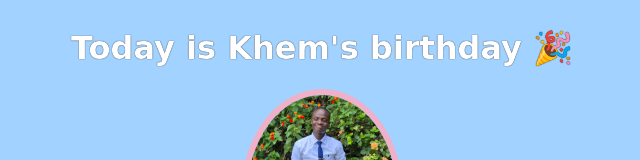
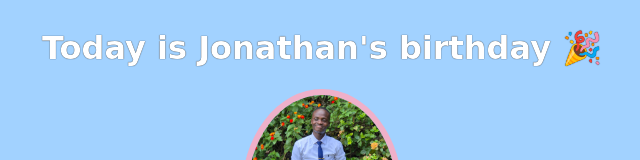
Before and after one commit to WilsonGbedemah/birthday-gift-site, a website built with Vite: page index.html in a window 1280 px wide. Shown: the top 160 px of the page, without its empty margins (318-958 px from the left). Built offline with nearby package versions, Linux system fonts and the light colour scheme; a web font is replaced by a local one.

Commit message:
name changed

```diff
--- a/index.html
+++ b/index.html
@@ -7,7 +7,7 @@
     </head>
     <body>
         <div id="header">
-            <h1>Today is Khem's birthday 🎉</h1>
+            <h1>Today is Jonathan's birthday 🎉</h1>
             <img id="bff-img" src="images/joe.jpg">
             <h2 id="bday-age">😒 years old</h2>
             <h4 id="bday-date">26.08</h4>
```
